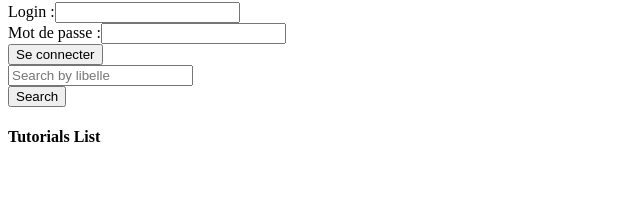
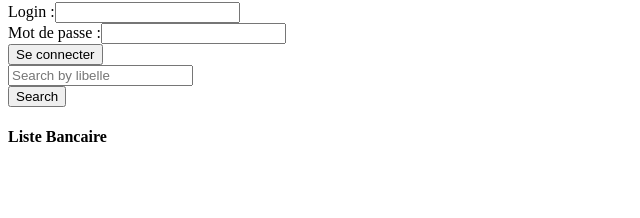
Before and after one commit to Christloyd/banque-angular16-client, an Angular app: page / in a window 1280 px wide. Shown: the part 65-283 px from the top of the page, without its empty margins (0-640 px from the left). Built offline with nearby package versions, Linux system fonts and the light colour scheme.

Commit message:
troisieme commit

```diff
--- a/src/app/liste-compte/liste-compte.component.html
+++ b/src/app/liste-compte/liste-compte.component.html
@@ -19,7 +19,7 @@
       </div>
     </div>
     <div class="col-md-6">
-      <h4>Tutorials List</h4>
+      <h4>Liste Bancaire</h4>
       <ul class="list-group">
         <li
           class="list-group-item"
```
